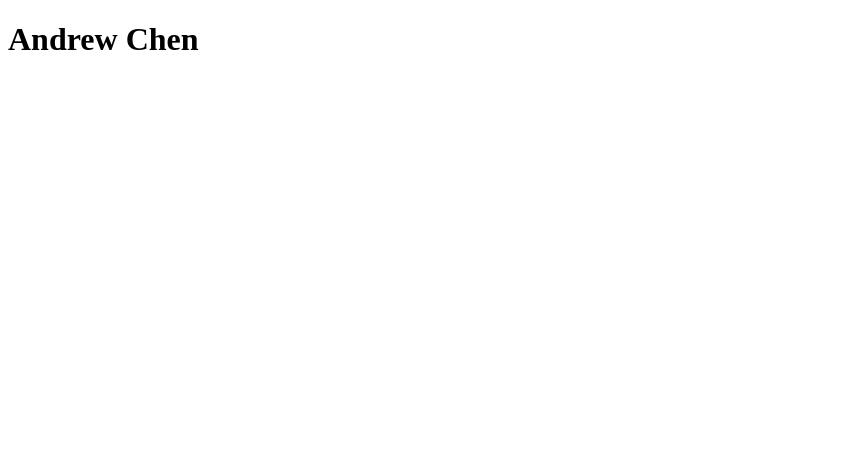
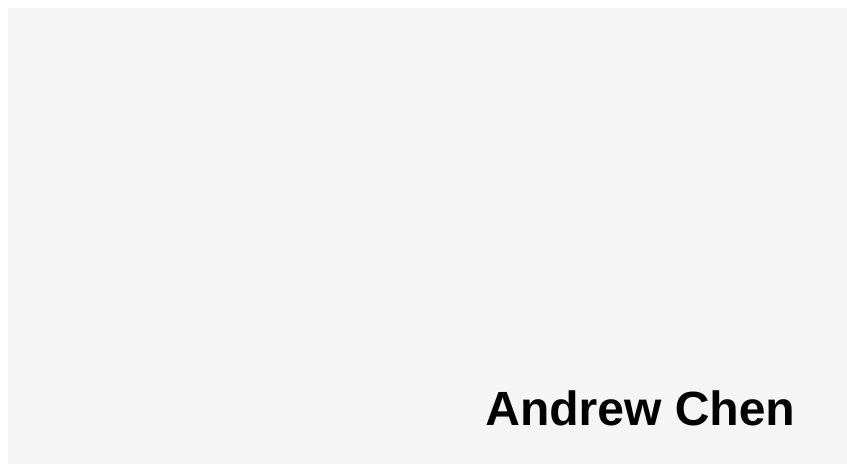
Before and after one commit to anyuan-chen/anyuan-chen.github.io, a React (Create React App) app: page / in a window 1280 px wide. Shown: the top 464 px of the page, without its empty margins (0-847 px from the left). Built offline with nearby package versions, Linux system fonts and the light colour scheme.

Commit message:
created secondary heading

```diff
--- a/src/Components/AutoTyper.module.css
+++ b/src/Components/AutoTyper.module.css
@@ -9,6 +9,7 @@
   }
 }
 
-.title{
+.title {
   font-size: 3em;
+  font-family: "Helvetica", "Arial", sans-serif;
 }
--- /dev/null
+++ b/src/Components/Heading.js
@@ -0,0 +1,12 @@
+import React, { Component } from 'react'
+import styles from "./Heading.module.css"
+
+export default class Heading extends Component {
+    render() {
+        return (
+            <div>
+                <h1 className={styles.header}>{this.props.text}</h1>
+            </div>
+        )
+    }
+}
--- /dev/null
+++ b/src/Components/Heading.module.css
@@ -0,0 +1,4 @@
+.header {
+  font-family: "Helvetica", "Arial", sans-serif;
+  font-size: 3em;
+}
--- a/src/Introduction.js
+++ b/src/Introduction.js
@@ -1,6 +1,7 @@
 import AutoTyper from './Components/AutoTyper'
 import styles from './Introduction.module.css'
 import React, { Component } from 'react'
+import Heading from './Components/Heading'
 
 export default class Introduction extends Component {
     state = {width: 0 , height: 0};
@@ -27,7 +28,10 @@ export default class Introduction extends Component {
             )
         }
         return (
-            <h1>Andrew Chen</h1>
+            <div className={styles.section}>
+                <Heading text="Andrew Chen"></Heading>
+            </div>
+
         )
     }
 }
--- a/src/Introduction.module.css
+++ b/src/Introduction.module.css
@@ -6,5 +6,4 @@
   display: flex;
   align-items: center;
   justify-content: center;
-  font-family: 'Helvetica', 'Arial', sans-serif;
 }
```
